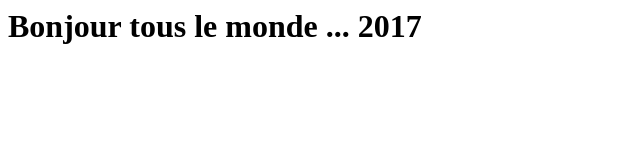
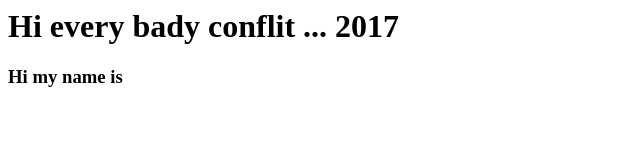
Before and after one commit to hsndev/HiHi, a plain HTML site: page index.html in a window 1280 px wide. Shown: the whole page, without its empty margins (0-640 px from the left). Drawn offline with Linux system fonts and the light colour scheme.

Commit message:
Commit test conflit

```diff
--- a/index.html
+++ b/index.html
@@ -3,6 +3,7 @@
 <title>Hello World</title>
 </head>
 <body>
-<h1>Bonjour tous le monde ... 2017 </h1>
+<h1>Hi every bady conflit ... 2017 </h1>
+<h3>Hi my name is</h3>
 </body>
 </html>
```
